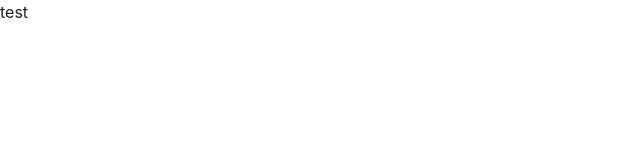
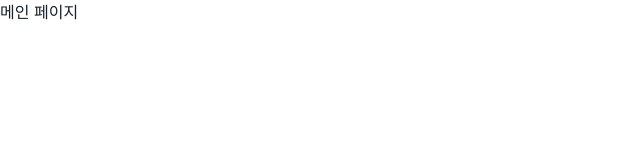
Before and after one commit to kakao-tech-campus-2nd-step3/Team6_FE, a React (Vite) app: page / in a window 1280 px wide. Shown: the top 160 px of the page, without its empty margins (0-640 px from the left). Built offline with nearby package versions, Linux system fonts and the light colour scheme.

Commit message:
Feat: 기본 페이지 추가 및 routes 설정

```diff
--- a/src/App.tsx
+++ b/src/App.tsx
@@ -1,4 +1,6 @@
 import { QueryClient, QueryClientProvider } from '@tanstack/react-query'
+
+import { Routes } from './routes'
 
 const queryClient = new QueryClient({
   defaultOptions: {
@@ -9,7 +11,7 @@ const queryClient = new QueryClient({
 function App() {
   return (
     <QueryClientProvider client={queryClient}>
-      <div>test</div>
+      <Routes />
     </QueryClientProvider>
   )
 }
--- /dev/null
+++ b/src/pages/MainPage/index.tsx
@@ -0,0 +1,3 @@
+export default function MainPage() {
+  return <div>메인 페이지</div>
+}
--- /dev/null
+++ b/src/pages/MyPage/index.tsx
@@ -0,0 +1,3 @@
+export default function MyPage() {
+  return <div>마이 페이지</div>
+}
--- /dev/null
+++ b/src/routes/index.tsx
@@ -0,0 +1,19 @@
+import { RouterProvider, createBrowserRouter } from 'react-router-dom'
+
+import MainPage from '../pages/MainPage'
+import MyPage from '../pages/MyPage'
+
+const router = createBrowserRouter([
+  {
+    path: '/',
+    element: <MainPage />,
+  },
+  {
+    path: '/mypage',
+    element: <MyPage />,
+  },
+])
+
+export const Routes = () => {
+  return <RouterProvider router={router} />
+}
```
